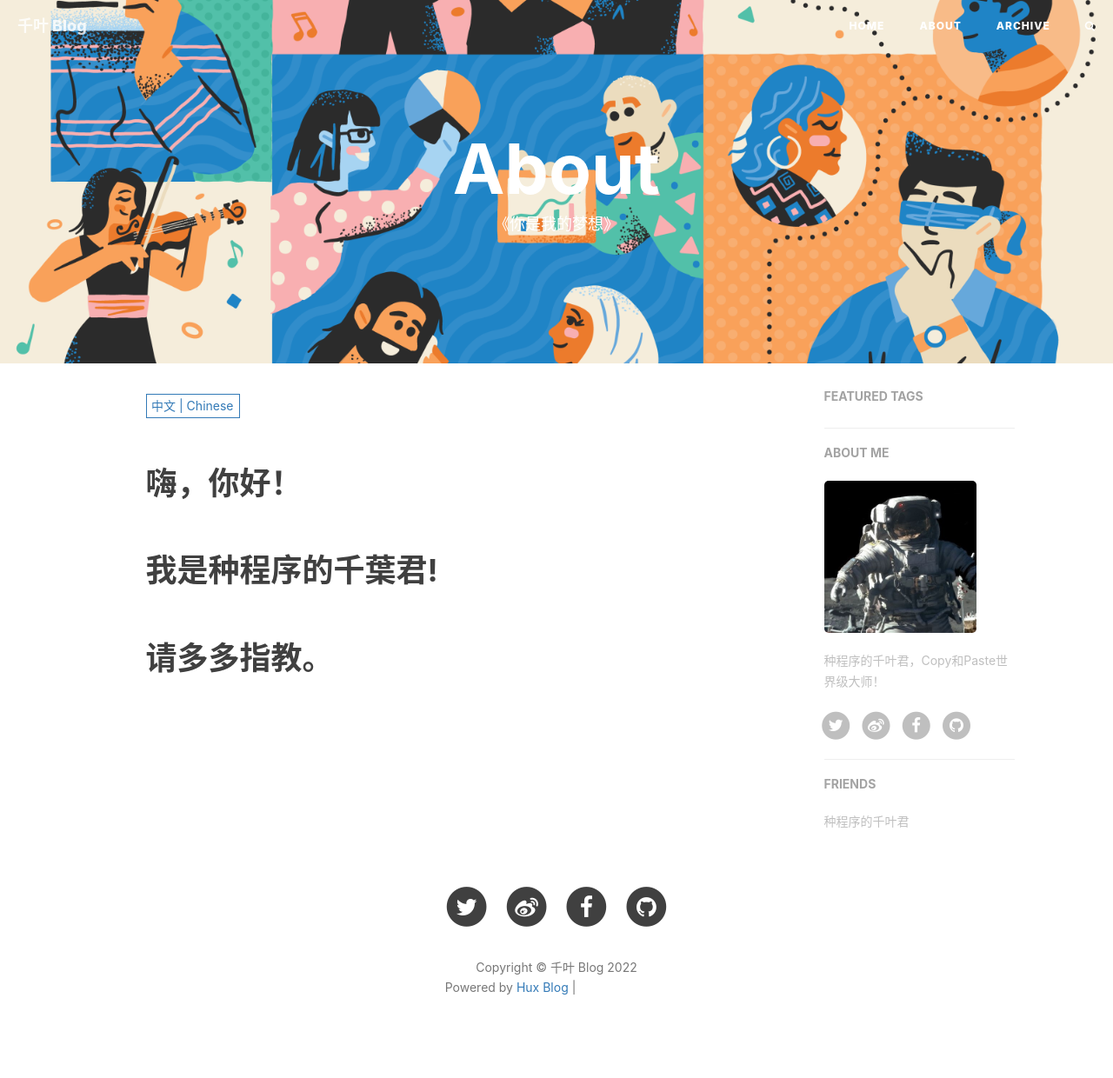
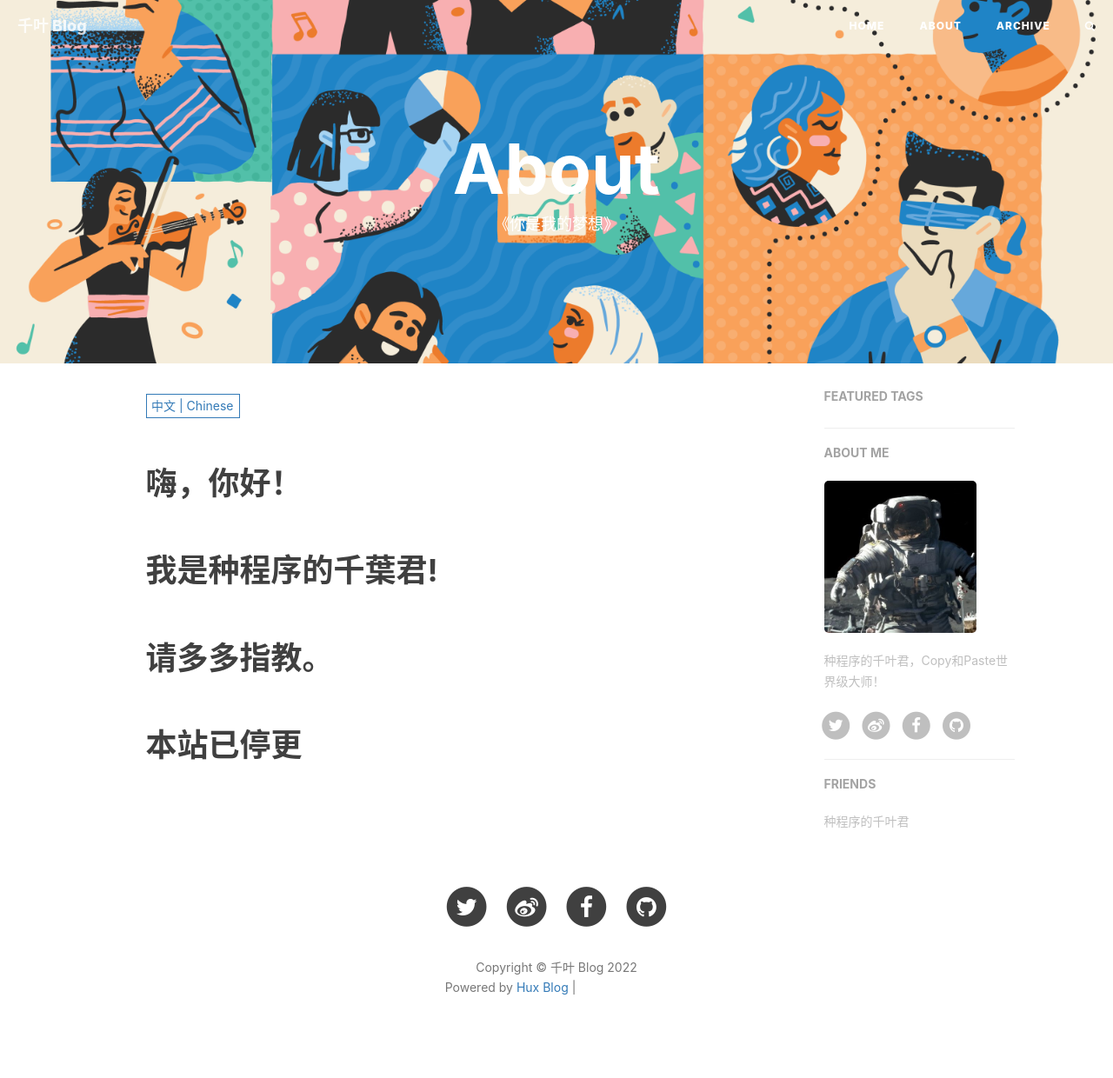
Before and after one commit to zhou431615/zhou431615.github.io, a Jekyll site: the page built from about.html, in a window 1280 px wide. Shown: the whole page at 87% size. Built offline with Jekyll 4.4.1, drawn with Linux system fonts in a browser that asks for light colours; nearby versions of some CDN libraries; comment, search, counter and statistics services are not loaded; grey boxes are pictures that could not be loaded.

Commit message:
Update zh.md

```diff
--- a/_includes/about/zh.md
+++ b/_includes/about/zh.md
@@ -14,3 +14,4 @@
 # 嗨，你好！
 # 我是种程序的千葉君!
 # 请多多指教。
+# 本站已停更
```
